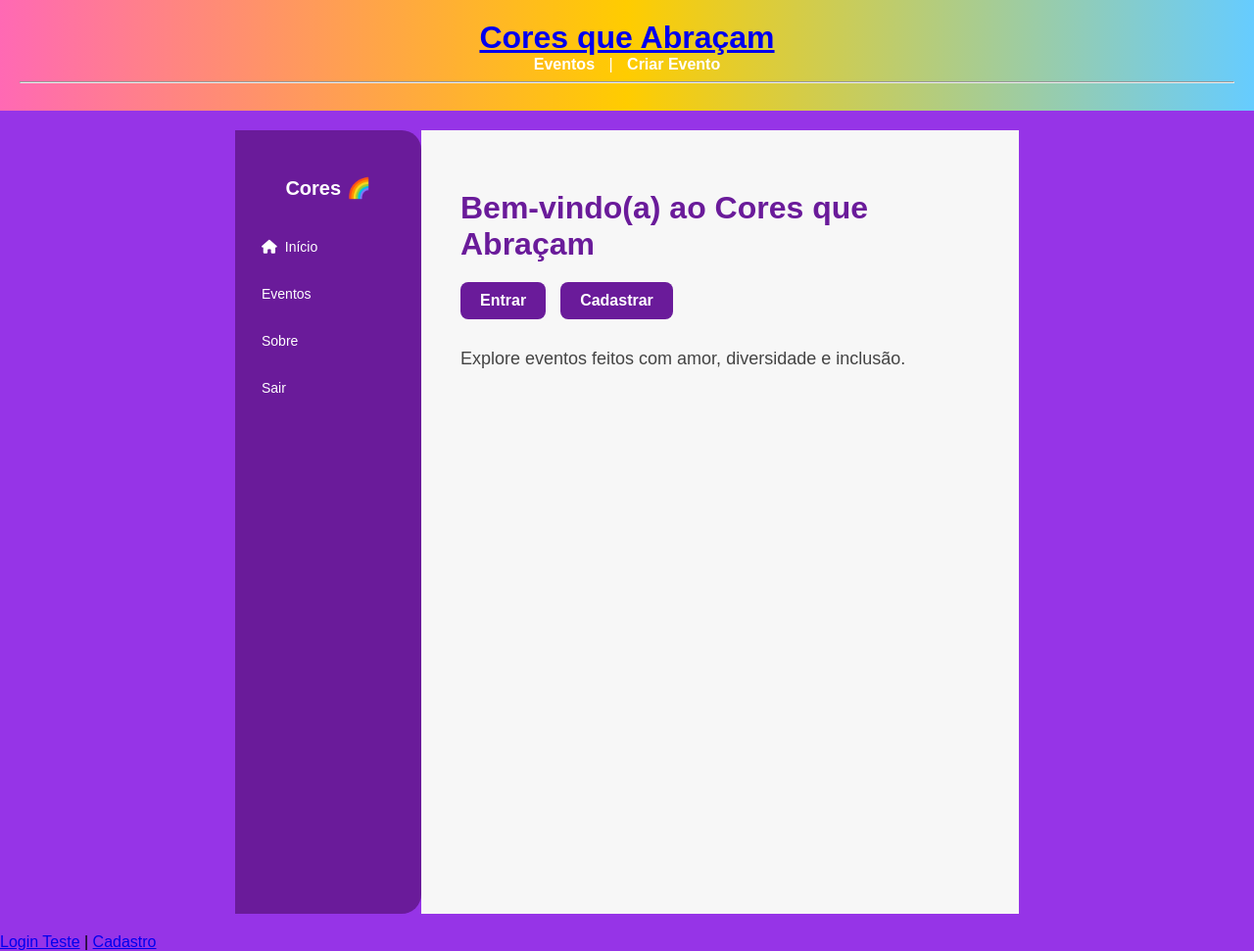
After one commit to MarcusCLR/ProjetoIGOR, a Django app: a page that uses eventos/templates/base.html in a window 1280 px wide. The commit adds this page. Shown: the whole page at 98% size. Run offline with Django 5.2, Linux system fonts and the light colour scheme.

Commit message:
home e cadastro

```diff
--- a/coresqueabraçam/settings.py
+++ b/coresqueabraçam/settings.py
@@ -57,7 +57,7 @@ ROOT_URLCONF = 'coresqueabraçam.urls'
 TEMPLATES = [
     {
         'BACKEND': 'django.template.backends.django.DjangoTemplates',
-        'DIRS': [],
+        'DIRS': [BASE_DIR / 'templates'],
         'APP_DIRS': True,
         'OPTIONS': {
             'context_processors': [
--- a/coresqueabraçam/urls.py
+++ b/coresqueabraçam/urls.py
@@ -23,5 +23,7 @@ urlpatterns = [
     path('admin/', admin.site.urls),
     path('eventos/', include('eventos.urls')),
     path('usuarios/', include('usuarios.urls')),
+    path('inicio', include('usuarios.urls')),
+
 
 ]
--- a/eventos/templates/base.html
+++ b/eventos/templates/base.html
@@ -5,6 +5,8 @@
     <title>{% block title %}Cores que Abraçam{% endblock %}</title>
     {% load static %}
 <link rel="stylesheet" href="{% static 'eventos/style.css' %}">
+<link rel="stylesheet" href="https://cdnjs.cloudflare.com/ajax/libs/font-awesome/6.4.0/css/all.min.css" />
+
 
 </head>
 <body>
--- /dev/null
+++ b/usuarios/templates/usuarios/home.html
@@ -0,0 +1,106 @@
+{% extends "base.html" %}
+{% block title %}Início{% endblock %}
+
+{% block content %}
+<style>
+    .layout {
+        display: flex;
+        min-height: 100vh;
+    }
+
+    .sidebar {
+        width: 160px;
+        background-color: #6a1b9a;
+        padding: 30px 15px;
+        color: white;
+        display: flex;
+        flex-direction: column;
+        border-top-right-radius: 20px;
+        border-bottom-right-radius: 20px;
+    }
+
+    .sidebar h2 {
+        font-size: 20px;
+        margin-bottom: 30px;
+        text-align: center;
+    }
+
+    .sidebar a {
+        color: white;
+        text-decoration: none;
+        padding: 10px 12px;
+        margin-bottom: 12px;
+        border-radius: 10px;
+        font-size: 14px;
+        transition: background 0.3s;
+        display: flex;
+        align-items: center;
+    }
+
+    .sidebar a:hover {
+        background-color: #4a148c;
+    }
+
+    .sidebar a i {
+        margin-right: 8px;
+    }
+
+    .content {
+        flex: 1;
+        padding: 40px;
+        background-color: #f7f7f7;
+    }
+
+    .content h1 {
+        color: #6a1b9a;
+        font-size: 32px;
+        margin-bottom: 20px;
+    }
+
+    .auth-buttons {
+        display: flex;
+        gap: 15px;
+        margin-bottom: 30px;
+    }
+
+    .auth-buttons a {
+        padding: 10px 20px;
+        background-color: #6a1b9a;
+        color: white;
+        text-decoration: none;
+        border-radius: 8px;
+        font-weight: bold;
+        transition: background 0.3s;
+    }
+
+    .auth-buttons a:hover {
+        background-color: #4a148c;
+    }
+
+    .content p {
+        font-size: 18px;
+        color: #444;
+    }
+</style>
+
+<div class="layout">
+    <div class="sidebar">
+        <h2>Cores 🌈</h2>
+        <a href="{% url 'home' %}"><i class="fas fa-home"></i> Início</a>
+        <a href="{% url 'listar_eventos' %}">Eventos</a>
+        <a href="#">Sobre</a>
+        <a href="{% url 'logout' %}">Sair</a>
+    </div>
+
+    <div class="content">
+        <h1>Bem-vindo(a) ao Cores que Abraçam</h1>
+
+        <div class="auth-buttons">
+            <a href="{% url 'login' %}">Entrar</a>
+            <a href="{% url 'signup' %}">Cadastrar</a>
+        </div>
+
+        <p>Explore eventos feitos com amor, diversidade e inclusão.</p>
+    </div>
+</div>
+{% endblock %}
--- a/usuarios/urls.py
+++ b/usuarios/urls.py
@@ -6,4 +6,6 @@ urlpatterns = [
     path('login/', views.login_view, name='login'),
     path('cadastro/', views.signup_view, name='signup'),
     path('logout/', views.logout_view, name='logout'),
+    path('inicio', views.home_view, name='home'),
+
 ]
--- a/usuarios/views.py
+++ b/usuarios/views.py
@@ -1,11 +1,34 @@
-from django.shortcuts import render
+from django.shortcuts import render, redirect
 from django.http import HttpResponse
+from django.contrib.auth.models import User
+from django.contrib import messages
 
 def login_view(request):
     return HttpResponse("Página de login")
 
 def signup_view(request):
+    print("⚠️ Entrou na view de cadastro!")
+
+    if request.method == 'POST':
+        nome = request.POST.get('nome')
+        email = request.POST.get('email')
+        senha = request.POST.get('senha')
+
+        if User.objects.filter(username=nome).exists():
+            messages.error(request, 'Nome de usuário já está em uso.')
+        elif User.objects.filter(email=email).exists():
+            messages.error(request, 'E-mail já cadastrado.')
+        else:
+            user = User.objects.create_user(username=nome, email=email, password=senha)
+            user.save()
+            messages.success(request, 'Usuário cadastrado com sucesso!')
+            return redirect('login')
+
     return render(request, 'usuarios/signup.html')
+
 
 def logout_view(request):
     return HttpResponse("Logout feito")
+
+def home_view(request):
+    return render(request, 'usuarios/home.html')
```
Also changed, not shown: usuarios/templates/usuarios/signup.html (+59 -11 lines).
